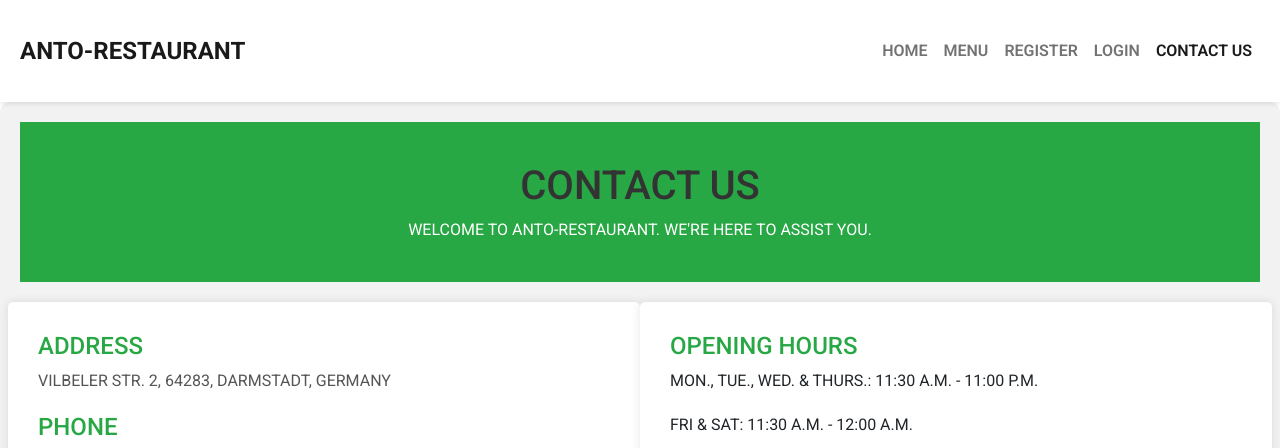
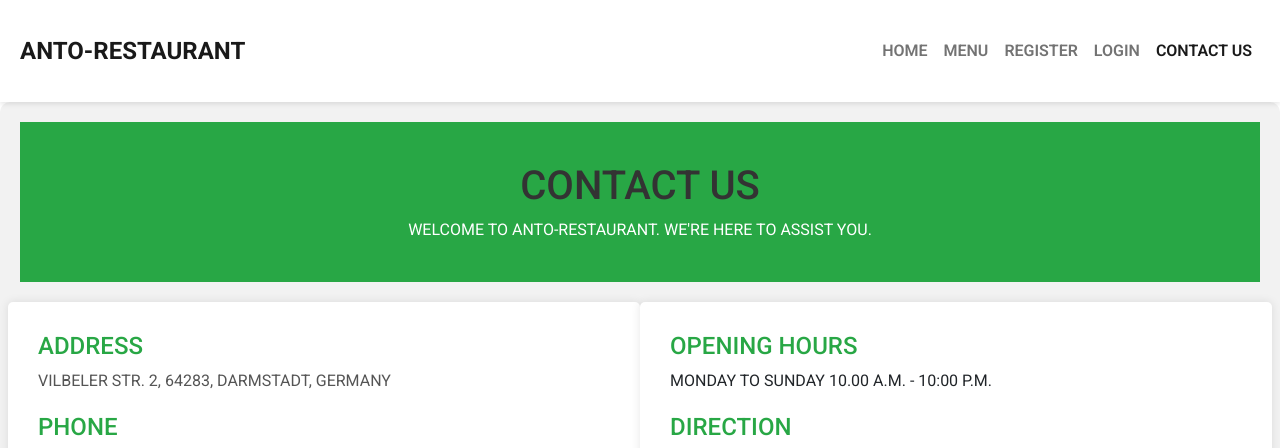
Before and after one commit to Anthonyrajlucas/django-anto-restaurant-booking-system, a Django app: page /contact/ in a window 1280 px wide. Shown: the top 448 px of the page. Run offline with Django 3.2, Linux system fonts and the light colour scheme; some libraries are stand-ins or nearby versions; grey boxes are pictures that could not be loaded.

Commit message:
Contactus page opening hrs time change

```diff
--- a/contact_us/templates/contact.html
+++ b/contact_us/templates/contact.html
@@ -30,10 +30,7 @@
         <div class="col-md-6 contact-section">
             <div class="opening-hours">
                 <h4>Opening Hours</h4>
-                <p>Mon., Tue., Wed. & Thurs.: 11:30 a.m. - 11:00 p.m.</p>
-                <p>Fri & Sat: 11:30 a.m. - 12:00 a.m.</p>
-                <p>Sun: 12:00 a.m - 12:00 a.m.</p>
-                <p>Holidays: 12:00 p.m. - 11:00 p.m.</p>
+                <p>Monday to Sunday 10.00 a.m. - 10:00 p.m.</p>
             </div>
             <div class="directions">
                 <h4>Direction</h4>
```
Also changed, not shown: db.sqlite3.
